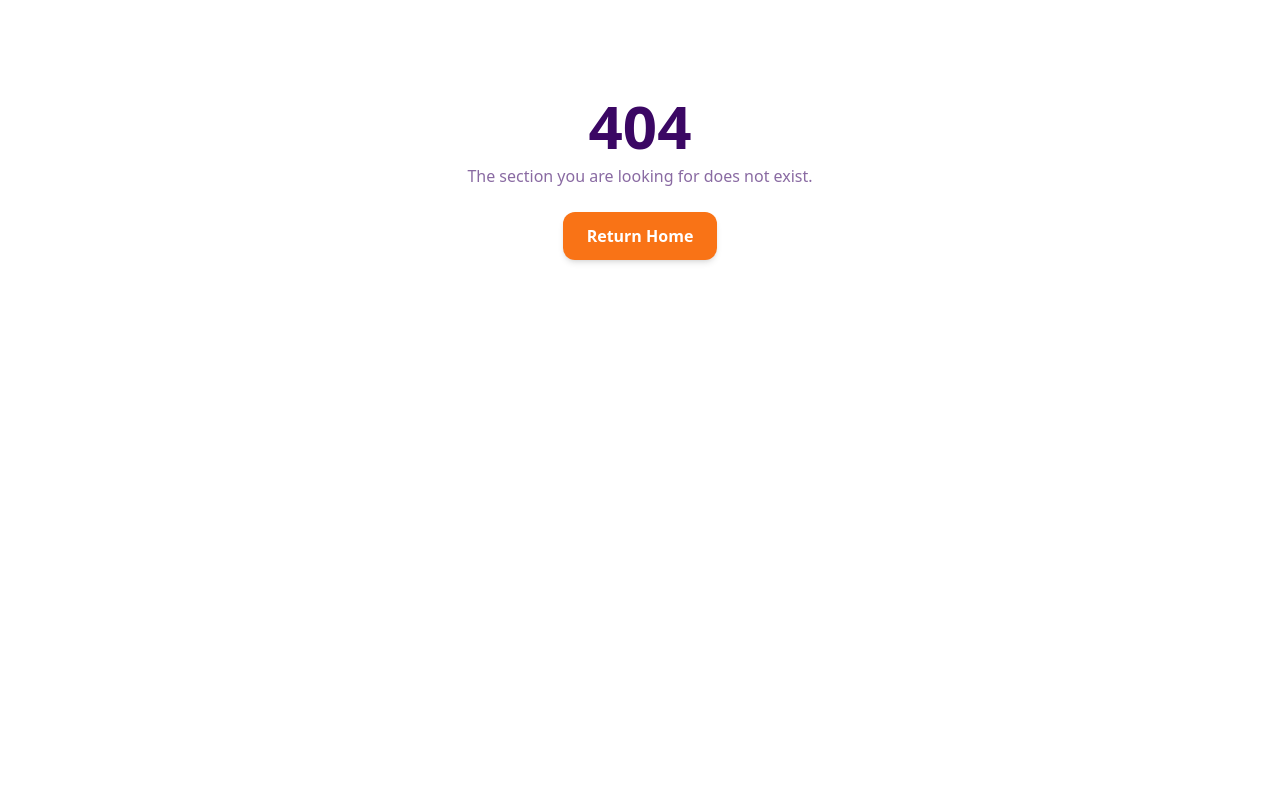
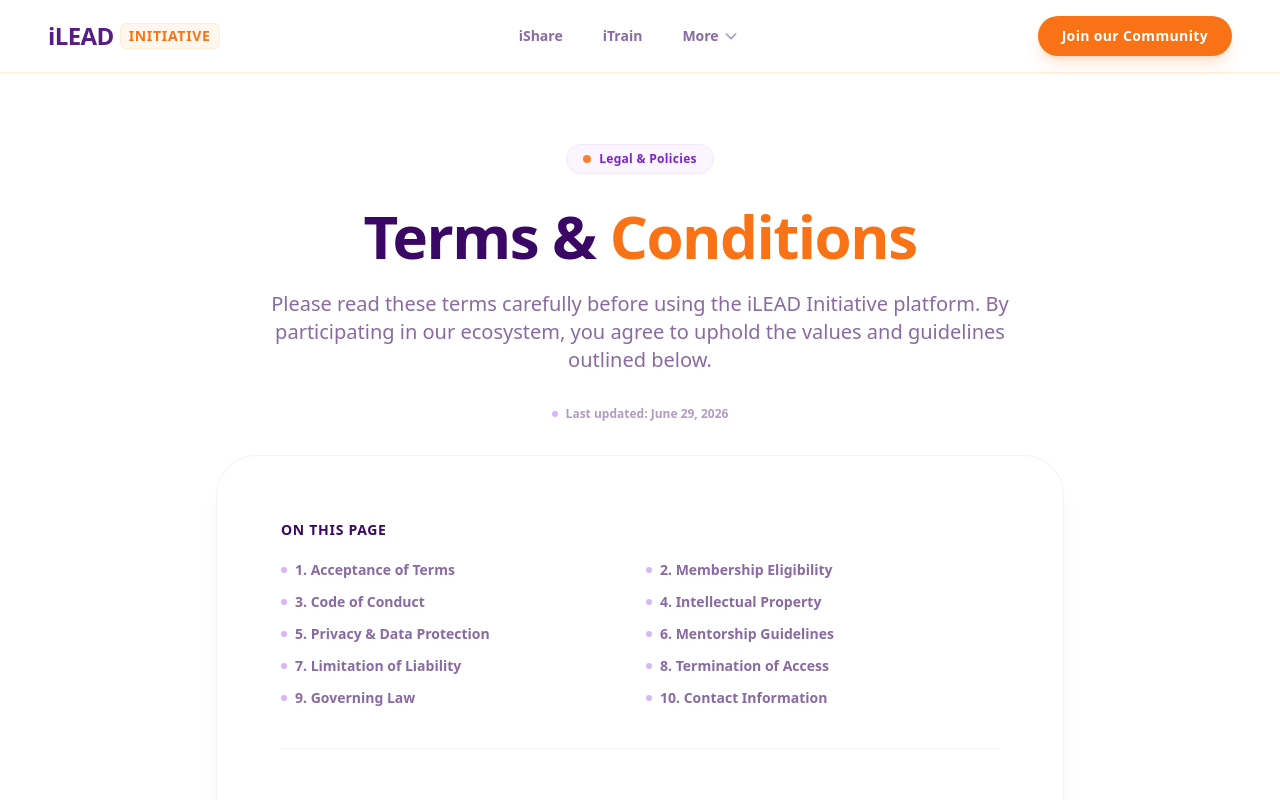
Before and after one commit to developerekene/ilead-initiative, a React (Create React App) app: page /terms-and-conditions in a window 1280 px wide. Before the commit this address had no page. Shown: the top 800 px of the page. Built offline with nearby package versions, Linux system fonts and the light colour scheme.

Commit message:
feat: add terms and condition page

```diff
--- a/src/app/ui/AppEntry.tsx
+++ b/src/app/ui/AppEntry.tsx
@@ -10,6 +10,7 @@ import JoinCommunity from "./components/JoinCommunity";
 import Navbar from "./components/Navbar";
 import HomeView from "./pages/HomeView";
 import Contact from "./components/Contact";
+import IleadTermsAndCondition from "./components/ILeadTermsAndCondition";
 
 const RootLayout = () => {
   return (
@@ -57,6 +58,10 @@ const router = createBrowserRouter([
         path: "Contact-us",
         element: <Contact />,
       },
+      {
+        path: "terms-and-conditions",
+        element: <IleadTermsAndCondition />,
+      },
     ],
   },
 ]);
--- /dev/null
+++ b/src/app/ui/components/ILeadTermsAndCondition.tsx
@@ -0,0 +1,161 @@
+import React from "react";
+
+/* Data */
+
+interface Section {
+  id: string;
+  title: string;
+  content: string;
+}
+
+const SECTIONS: Section[] = [
+  {
+    id: "acceptance",
+    title: "1. Acceptance of Terms",
+    content:
+      "By accessing or using the iLEAD Initiative platform, you agree to be bound by these Terms and Conditions. If you do not agree with any part of these terms, you must not use our services. We reserve the right to update or modify these terms at any time without prior notice, and your continued use of the platform constitutes acceptance of any changes.",
+  },
+  {
+    id: "membership",
+    title: "2. Membership Eligibility",
+    content:
+      "Membership in the iLEAD ecosystem is open to individuals who are at least 18 years of age. By registering, you represent and warrant that all information you provide is accurate, complete, and current. We reserve the right to suspend or terminate accounts that violate our policies or provide false information.",
+  },
+  {
+    id: "code-of-conduct",
+    title: "3. Code of Conduct",
+    content:
+      "All members are expected to uphold the iLEAD values of selfless giving, mutual elevation, and cross-disciplinary collaboration. Harassment, discrimination, hate speech, or any form of harmful behaviour will not be tolerated. We are committed to providing a safe, inclusive, and respectful environment for all participants regardless of background, identity, or experience level.",
+  },
+  {
+    id: "intellectual-property",
+    title: "4. Intellectual Property",
+    content:
+      "Content shared within the iLEAD ecosystem, including mentorship materials, workshop resources, and community discussions, is intended for personal and educational use. Members may not reproduce, distribute, or commercialise platform content without explicit written permission from iLEAD Initiative. Members retain ownership of their original contributions but grant iLEAD a non-exclusive license to share them within the community.",
+  },
+  {
+    id: "privacy",
+    title: "5. Privacy & Data Protection",
+    content:
+      "We take your privacy seriously. Personal information collected during registration and platform usage is stored securely and will never be sold to third parties. We use your data solely to facilitate mentorship connections, improve our services, and communicate important updates. You may request deletion of your account and associated data at any time by contacting our support team.",
+  },
+  {
+    id: "mentorship",
+    title: "6. Mentorship Guidelines",
+    content:
+      "Mentorship relationships within iLEAD are built on trust, respect, and mutual commitment. Mentors volunteer their time and expertise to support mentees, and mentees are expected to honour scheduled sessions, prepare adequately, and engage with openness. iLEAD facilitates connections but is not liable for outcomes arising from mentor-mentee interactions. Either party may discontinue the relationship at any time.",
+  },
+  {
+    id: "limitation",
+    title: "7. Limitation of Liability",
+    content:
+      "iLEAD Initiative provides its platform and services on an 'as is' basis. We make no warranties, express or implied, regarding the availability, accuracy, or reliability of the platform. In no event shall iLEAD Initiative be liable for any direct, indirect, incidental, or consequential damages arising from your use of the platform or participation in community activities.",
+  },
+  {
+    id: "termination",
+    title: "8. Termination of Access",
+    content:
+      "We reserve the right to suspend or terminate access to the iLEAD platform at our sole discretion, without prior notice, for conduct that we believe violates these terms or is harmful to other members, third parties, or the iLEAD community. Upon termination, your right to use the platform immediately ceases, and any data associated with your account may be deleted.",
+  },
+  {
+    id: "governing-law",
+    title: "9. Governing Law",
+    content:
+      "These Terms and Conditions shall be governed by and construed in accordance with applicable international laws. Any disputes arising from these terms shall be resolved through amicable negotiation before pursuing any legal remedies. By using iLEAD, you consent to the exclusive jurisdiction of the courts in the relevant jurisdiction.",
+  },
+  {
+    id: "contact",
+    title: "10. Contact Information",
+    content:
+      "If you have any questions, concerns, or requests regarding these Terms and Conditions, please reach out to our team. We value transparency and are happy to clarify any aspect of our policies. You can contact us via email at hello@ileadinitiative.org or through the contact form on our website.",
+  },
+];
+
+/* Component */
+
+const ILeadTermsAndCondition: React.FC = () => {
+  return (
+    <main className="w-full bg-white-500">
+      {/* HERO HEADER */}
+      <section className="relative pt-16 pb-8 overflow-hidden">
+        <div className="relative z-10 max-w-4xl mx-auto px-6 text-center">
+          <div className="inline-flex items-center gap-2 px-4 py-1.5 rounded-full text-xs font-bold bg-purple-50 text-purple-700 border border-purple-100 mb-8 tracking-wide">
+            <span className="w-2 h-2 rounded-full bg-orange-500 animate-pulse" />
+            Legal & Policies
+          </div>
+
+          <h1 className="text-4xl sm:text-5xl md:text-6xl font-black tracking-tight text-purple-950 leading-[1.12] mb-6">
+            Terms & <span className="text-orange-500">Conditions</span>
+          </h1>
+
+          <p className="text-base sm:text-lg md:text-xl text-purple-950/60 font-medium max-w-3xl mx-auto leading-relaxed">
+            Please read these terms carefully before using the iLEAD Initiative
+            platform. By participating in our ecosystem, you agree to uphold the
+            values and guidelines outlined below.
+          </p>
+
+          <div className="mt-8 inline-flex items-center gap-2 text-xs font-semibold text-purple-950/40">
+            <span className="w-1.5 h-1.5 rounded-full bg-purple-300" />
+            Last updated: June 29, 2026
+          </div>
+        </div>
+      </section>
+
+      {/*  TERMS CONTENT */}
+      <section className="max-w-4xl mx-auto px-6 pb-24">
+        <div className="bg-white border border-purple-950/5 rounded-[2.5rem] p-8 md:p-12 lg:p-16 shadow-xl shadow-purple-950/5">
+          {/* Quick navigation */}
+          <div className="mb-12 pb-10 border-b border-purple-950/5">
+            <h2 className="text-sm font-bold text-purple-950 uppercase tracking-wider mb-5">
+              On this page
+            </h2>
+            <nav className="grid grid-cols-1 sm:grid-cols-2 gap-3">
+              {SECTIONS.map((section) => (
+                <a
+                  key={section.id}
+                  href={`#${section.id}`}
+                  className="text-sm font-semibold text-purple-950/60 hover:text-orange-500 transition-colors duration-200 flex items-center gap-2 group"
+                >
+                  <span className="w-1.5 h-1.5 rounded-full bg-purple-300 group-hover:bg-orange-500 transition-colors duration-200 flex-shrink-0" />
+                  {section.title}
+                </a>
+              ))}
+            </nav>
+          </div>
+
+          {/* Sections */}
+          <div className="space-y-12">
+            {SECTIONS.map((section) => (
+              <section key={section.id} id={section.id}>
+                <h3 className="text-xl sm:text-2xl font-black text-purple-950 mb-4 leading-snug">
+                  {section.title}
+                </h3>
+                <p className="text-sm sm:text-base text-purple-950/60 font-medium leading-relaxed">
+                  {section.content}
+                </p>
+              </section>
+            ))}
+          </div>
+
+          {/* Footer note */}
+          <div className="mt-16 pt-10 border-t border-purple-950/5 text-center">
+            <p className="text-sm text-purple-950/40 font-medium leading-relaxed max-w-2xl mx-auto">
+              These Terms and Conditions were created to protect both the iLEAD
+              community and its members. If you have any questions, please don't
+              hesitate to{" "}
+              <a
+                href="#"
+                className="text-orange-500 hover:text-purple-700 font-bold underline transition-colors"
+              >
+                reach out to us
+              </a>
+              .
+            </p>
+          </div>
+        </div>
+      </section>
+    </main>
+  );
+};
+
+export default ILeadTermsAndCondition;
```
